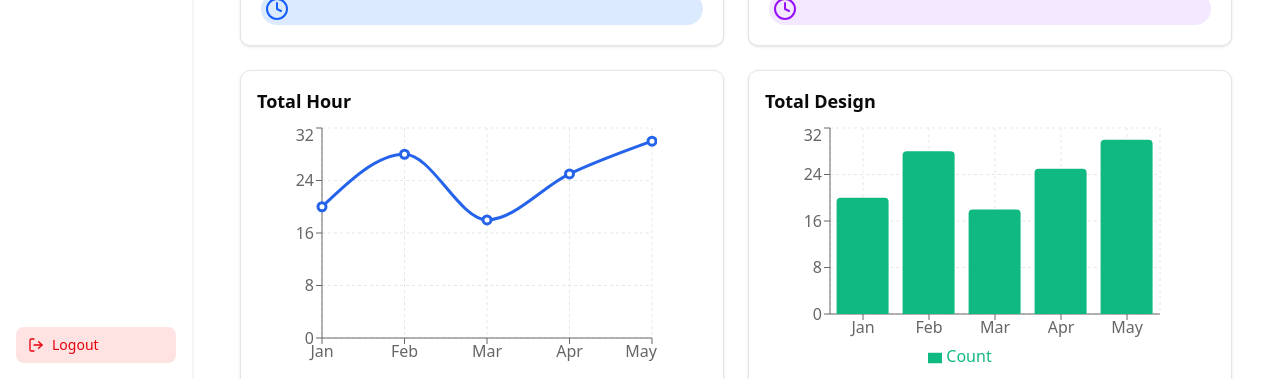
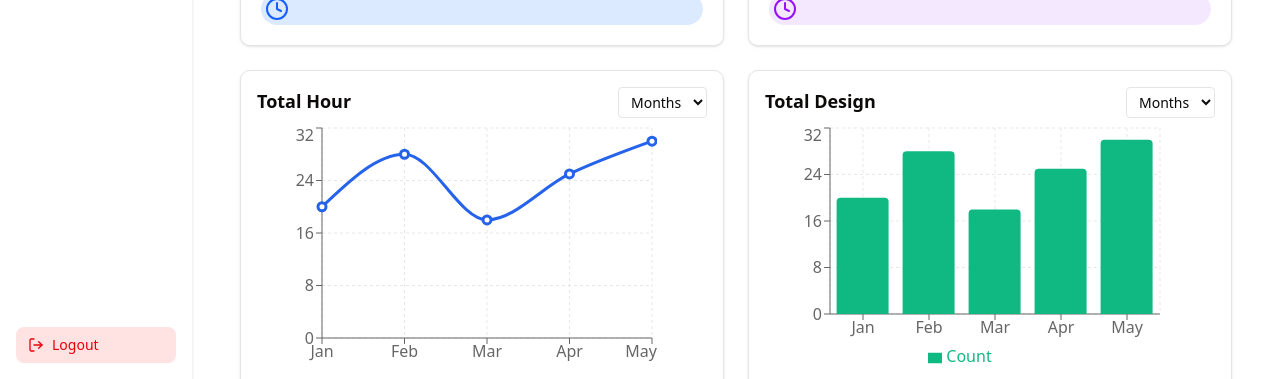
Before and after one commit to salmanfxrsi/digital-resolution-management-system-nextjs, a Next.js app: page /admin/employee/1 in a window 1280 px wide. Shown: the part 421-800 px from the top of the page. Built offline with nearby package versions, Linux system fonts and the light colour scheme; no server answers; sample sign-in values are in the browser's storage.

Commit message:
feat(overview-tab): add range filter dropdown and sync total hour & design charts for dynamic day/week/month view

```diff
--- a/app/admin/employee/components/DetailsTab.tsx
+++ b/app/admin/employee/components/DetailsTab.tsx
@@ -12,6 +12,7 @@ import {
   IdCard,
   User,
 } from "lucide-react";
+import { toast } from "react-toastify";
 
 interface Employee {
   _id: string;
@@ -61,7 +62,7 @@ export default function DetailsTab({
           setUserAccount(data.data);
         }
       } catch (err) {
-        console.error("Error fetching user account:", err);
+        toast.error("Error fetching user account:", err);
       }
     };
     fetchUserAccount();
@@ -87,16 +88,16 @@ export default function DetailsTab({
       });
       const data = await res.json();
       if (res.ok) {
-        alert("Employee user account created successfully!");
+        toast.success("Employee user account created successfully!");
         setUserAccount(data.data); // store created user
         setPassword("");
         setOpenModal(false);
       } else {
-        alert(`Failed: ${data.message || "Something went wrong"}`);
+        toast.error(`Failed: ${data.message || "Something went wrong"}`);
       }
     } catch (err) {
       console.error("Error creating user:", err);
-      alert("Error creating user");
+      toast.error("Error creating user");
     } finally {
       setLoading(false);
     }
@@ -114,6 +115,47 @@ export default function DetailsTab({
           <p className="text-blue-600 font-semibold">{employee.designation}</p>
           <p className="text-gray-500 capitalize">{employee.department}</p>
         </div>
+      </div>
+
+      {/* Employee User Account Section */}
+      <div className="bg-white border rounded-lg p-8">
+        <h2 className="text-lg font-semibold text-gray-800 mb-6">
+          Employee User Account
+        </h2>
+
+        {userAccount ? (
+          <div className="bg-gray-50 border rounded-lg p-6 shadow-sm space-y-4">
+            <h3 className="text-lg font-semibold text-gray-800 border-b pb-2">
+              User Account Details
+            </h3>
+
+            <div className="space-y-3 text-sm">
+              <div className="flex items-center gap-3">
+                <span className="px-2 py-1 bg-green-100 text-green-700 rounded text-xs font-semibold">
+                  Login Email
+                </span>
+                <p className="font-medium text-gray-900">{userAccount.email}</p>
+              </div>
+
+              <div className="flex items-center gap-3">
+                <span className="px-2 py-1 bg-yellow-100 text-yellow-700 rounded text-xs font-semibold">
+                  Password
+                </span>
+                <p className="font-medium text-gray-900">
+                  {employee.companyID}{" "}
+                  <span className="text-gray-500 text-xs">(default)</span>
+                </p>
+              </div>
+            </div>
+          </div>
+        ) : (
+          <button
+            onClick={() => setOpenModal(true)}
+            className="px-5 py-2 bg-blue-600 text-white rounded shadow hover:bg-blue-700 transition"
+          >
+            Create Account
+          </button>
+        )}
       </div>
 
       {/* Details Card */}
@@ -158,54 +200,6 @@ export default function DetailsTab({
             icon={<IdCard className="h-4 w-4 text-gray-600" />}
           />
         </div>
-      </div>
-
-      {/* Employee User Account Section */}
-      <div className="bg-white border rounded-lg p-8">
-        <h2 className="text-lg font-semibold text-gray-800 mb-6">
-          Employee User Account
-        </h2>
-
-        {userAccount ? (
-          <div className="bg-gray-50 border rounded-lg p-6 shadow-sm space-y-4">
-            <h3 className="text-lg font-semibold text-gray-800 border-b pb-2">
-              User Account Details
-            </h3>
-
-            <div className="space-y-3 text-sm">
-              <div className="flex items-center gap-3">
-                <span className="px-2 py-1 bg-blue-100 text-blue-700 rounded text-xs font-semibold">
-                  User ID
-                </span>
-                <p className="font-medium text-gray-900">{userAccount._id}</p>
-              </div>
-
-              <div className="flex items-center gap-3">
-                <span className="px-2 py-1 bg-green-100 text-green-700 rounded text-xs font-semibold">
-                  Login Email
-                </span>
-                <p className="font-medium text-gray-900">{userAccount.email}</p>
-              </div>
-
-              <div className="flex items-center gap-3">
-                <span className="px-2 py-1 bg-yellow-100 text-yellow-700 rounded text-xs font-semibold">
-                  Password
-                </span>
-                <p className="font-medium text-gray-900">
-                  {employee.companyID}{" "}
-                  <span className="text-gray-500 text-xs">(default)</span>
-                </p>
-              </div>
-            </div>
-          </div>
-        ) : (
-          <button
-            onClick={() => setOpenModal(true)}
-            className="px-5 py-2 bg-blue-600 text-white rounded shadow hover:bg-blue-700 transition"
-          >
-            Create Account
-          </button>
-        )}
       </div>
 
       {/* Popup Modal */}
--- a/app/admin/employee/components/OverviewTab.tsx
+++ b/app/admin/employee/components/OverviewTab.tsx
@@ -1,8 +1,8 @@
 "use client";
 
+import { useState } from "react";
 import { Card, CardDescription, CardTitle } from "@/components/ui/card";
-import { Clock } from "lucide-react";
-import { UserCheck, UserX, CalendarX } from "lucide-react";
+import { Clock, UserCheck, UserX, CalendarX } from "lucide-react";
 import {
   LineChart,
   Line,
@@ -15,7 +15,23 @@ import {
   Legend,
 } from "recharts";
 
-const activityData = [
+// SAMPLE DATA
+const daysData = [
+  { day: "Mon", Count: 5 },
+  { day: "Tue", Count: 6 },
+  { day: "Wed", Count: 7 },
+  { day: "Thu", Count: 4 },
+  { day: "Fri", Count: 8 },
+];
+
+const weeksData = [
+  { week: "W1", Count: 18 },
+  { week: "W2", Count: 22 },
+  { week: "W3", Count: 20 },
+  { week: "W4", Count: 25 },
+];
+
+const monthsData = [
   { month: "Jan", Count: 20 },
   { month: "Feb", Count: 28 },
   { month: "Mar", Count: 18 },
@@ -47,12 +63,7 @@ const attendanceStats = [
     icon: UserCheck,
     color: "text-green-600 bg-green-100",
   },
-  {
-    label: "Absent",
-    value: 5,
-    icon: UserX,
-    color: "text-red-600 bg-red-100",
-  },
+  { label: "Absent", value: 5, icon: UserX, color: "text-red-600 bg-red-100" },
   {
     label: "Leave",
     value: 3,
@@ -62,6 +73,13 @@ const attendanceStats = [
 ];
 
 export default function OverviewTab() {
+  const [range, setRange] = useState<"days" | "weeks" | "months">("months");
+
+  const chartData =
+    range === "days" ? daysData : range === "weeks" ? weeksData : monthsData;
+
+  const xKey = range === "days" ? "day" : range === "weeks" ? "week" : "month";
+
   return (
     <div className="grid grid-cols-1 md:grid-cols-1 gap-6">
       {/* Attendance Summary */}
@@ -85,7 +103,8 @@ export default function OverviewTab() {
           </Card>
         ))}
       </div>
-      {/* Metrics Cards */}
+
+      {/* Metrics */}
       <div className="grid grid-cols-1 sm:grid-cols-2 gap-6">
         {metrics.map((metric) => (
           <Card key={metric.label} className="flex p-5 rounded-lg">
@@ -109,11 +128,23 @@ export default function OverviewTab() {
 
       {/* Charts */}
       <div className="grid grid-cols-1 sm:grid-cols-2 gap-6">
-        <div className="bg-white border rounded-lg shadow p-4">
+        {/* Total Hour Chart */}
+        <div className="bg-white border rounded-lg shadow p-4 relative">
+          <select
+            value={range}
+            onChange={(e) => setRange(e.target.value as any)}
+            className="absolute right-4 top-4 border px-2 py-1 text-sm rounded"
+          >
+            <option value="days">Days</option>
+            <option value="weeks">Weeks</option>
+            <option value="months">Months</option>
+          </select>
+
           <h2 className="text-lg font-semibold mb-2">Total Hour</h2>
-          <LineChart width={400} height={250} data={activityData}>
+
+          <LineChart width={400} height={250} data={chartData}>
             <CartesianGrid stroke="#e5e7eb" strokeDasharray="3 3" />
-            <XAxis dataKey="month" />
+            <XAxis dataKey={xKey} />
             <YAxis />
             <Tooltip />
             <Line
@@ -125,11 +156,24 @@ export default function OverviewTab() {
             />
           </LineChart>
         </div>
-        <div className="bg-white border rounded-lg shadow p-4">
+
+        {/* Total Design Chart */}
+        <div className="bg-white border rounded-lg shadow p-4 relative">
+          <select
+            value={range}
+            onChange={(e) => setRange(e.target.value as any)}
+            className="absolute right-4 top-4 border px-2 py-1 text-sm rounded"
+          >
+            <option value="days">Days</option>
+            <option value="weeks">Weeks</option>
+            <option value="months">Months</option>
+          </select>
+
           <h2 className="text-lg font-semibold mb-2">Total Design</h2>
-          <BarChart width={400} height={250} data={activityData}>
+
+          <BarChart width={400} height={250} data={chartData}>
             <CartesianGrid stroke="#e5e7eb" strokeDasharray="3 3" />
-            <XAxis dataKey="month" />
+            <XAxis dataKey={xKey} />
             <YAxis />
             <Tooltip />
             <Legend />
```
